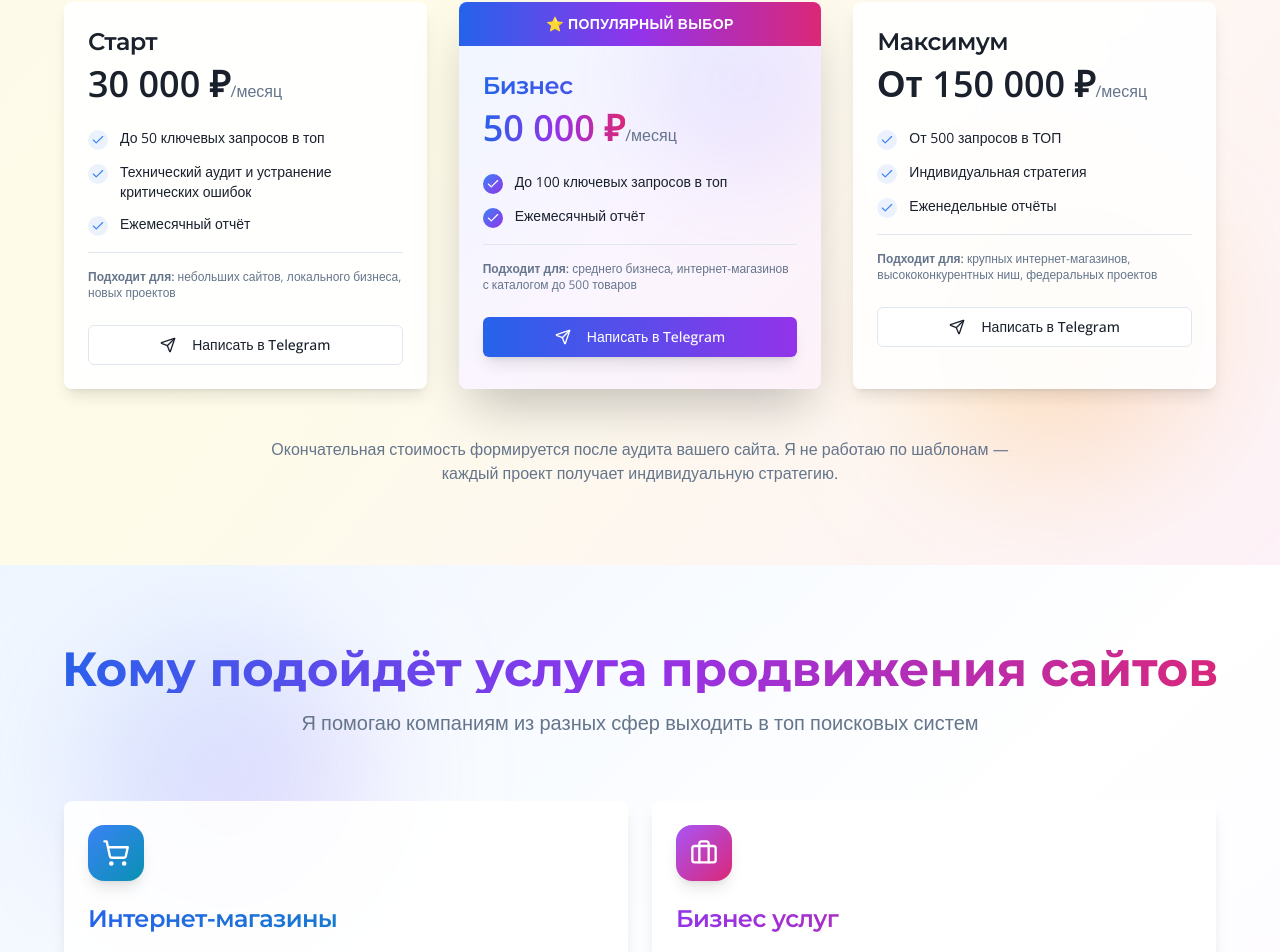
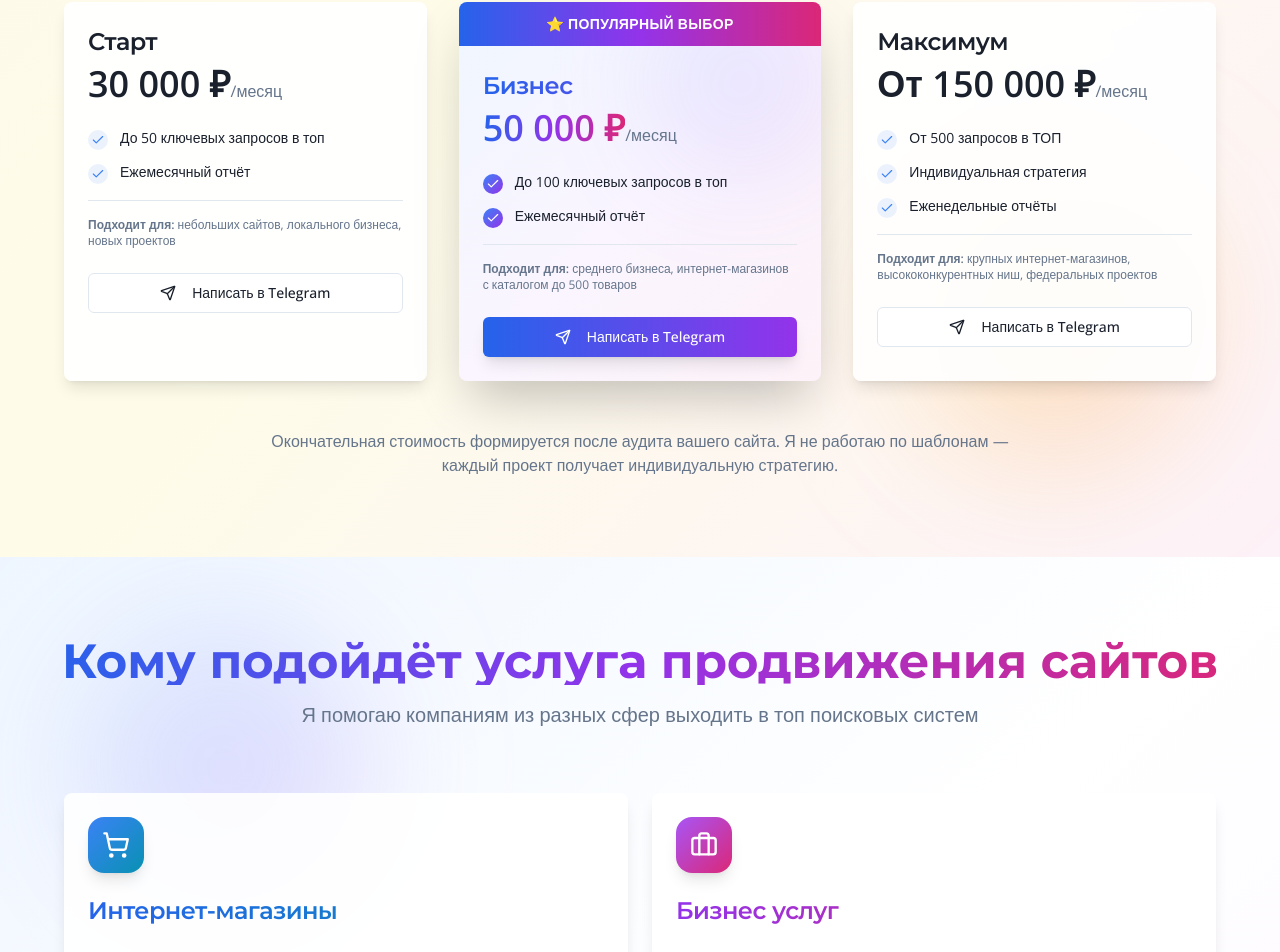
Before and after one commit to pr-poehali-dev/site-promotion-landing, a React (Vite) app: page / in a window 1280 px wide. Shown: the part 8009-8961 px from the top of the page. Built offline with nearby package versions, Linux system fonts and the light colour scheme.

Commit message:
refactor: удаление тарифа старт

```diff
--- a/src/pages/Index.tsx
+++ b/src/pages/Index.tsx
@@ -248,7 +248,6 @@ const Index = () => {
       period: '/месяц',
       features: [
         'До 50 ключевых запросов в топ',
-        'Технический аудит и устранение критических ошибок',
         'Ежемесячный отчёт',
       ],
       description: 'Подходит для: небольших сайтов, локального бизнеса, новых проектов',
```
